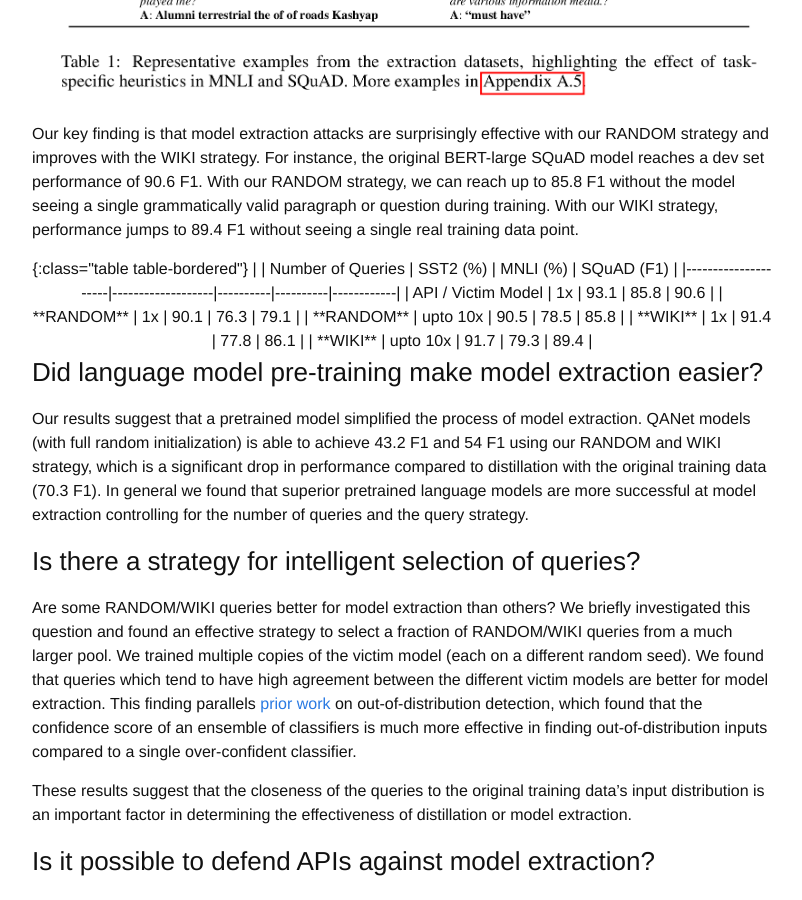
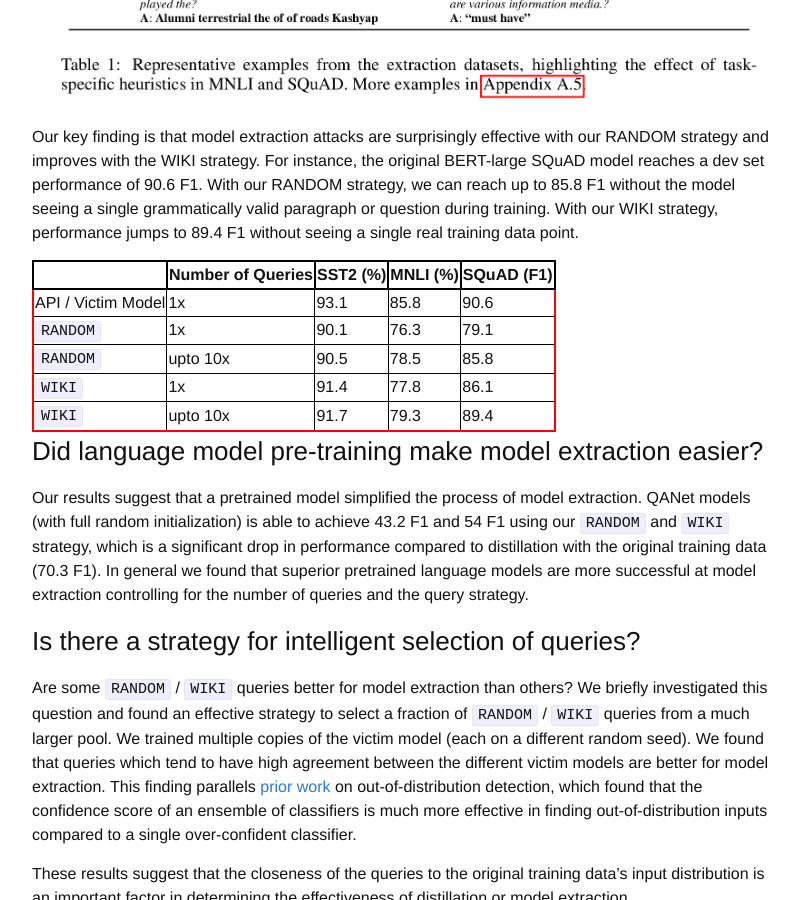
Before and after one commit to martiansideofthemoon/martiansideofthemoon.github.io, a Jekyll site: the page built from _posts/2020-02-10-model-extraction-bert.markdown, in a window 1280 px wide and 900 px high, scrolled down 2109 px. Shown: the whole window, without its empty margins (238-1040 px from the left). Built offline with Jekyll 4.4.1, drawn with Linux system fonts in a browser that asks for light colours; comment, search, counter and statistics services are not loaded.

Commit message:
Adding bert extraction blogpost

```diff
--- a/_posts/2020-02-10-model-extraction-bert.markdown
+++ b/_posts/2020-02-10-model-extraction-bert.markdown
@@ -33,30 +33,29 @@ Commercial APIs tend to be cheap. Based on [cost estimates](https://cloud.google
 
 In our paper we focus on modern transfer learning settings in NLP, where the victim model is assumed to be a BERT-based classifier or question answering model. We assume that the attacker also has access to freely availablel large pretrained language models, but the attacker has no access to the original training data.
 
-We use two strategies to construct attack queries. The first strategy (**RANDOM**) uses nonsensical, random sequences of tokens sampled from Wikitext103's unigram distribution. The second strategy (**WIKI**) uses sentences / paragraphs from WikiText103. For tasks expecting a pair of inputs (MNLI, SQuAD), we use simple heuristics to construct the hypothesis (replace 3 words in premise with random words from Wikitext103) and question (sample words from the paragraph, prepend a Wh- word, append ? at the end) respectively. To get an idea of the kind of training data we used, look at the table below.
+We use two strategies to construct attack queries. The first strategy (`RANDOM`) uses nonsensical, random sequences of tokens sampled from Wikitext103's unigram distribution. The second strategy (`WIKI`) uses sentences / paragraphs from WikiText103. For tasks expecting a pair of inputs (MNLI, SQuAD), we use simple heuristics to construct the hypothesis (replace 3 words in premise with random words from Wikitext103) and question (sample words from the paragraph, prepend a Wh- word, append ? at the end) respectively. To get an idea of the kind of training data we used, look at the table below.
 
 ![extraction_dataset]({{ site.url }}/assets/extraction_dataset.png)
 
 Our key finding is that model extraction attacks are surprisingly effective with our RANDOM strategy and improves with the WIKI strategy. For instance, the original BERT-large SQuAD model reaches a dev set performance of 90.6 F1. With our RANDOM strategy, we can reach up to 85.8 F1 without the model seeing a single grammatically valid paragraph or question during training. With our WIKI strategy, performance jumps to 89.4 F1 without seeing a single real training data point.
 
-<center>
-{:class="table table-bordered"}
+
 |                     | Number of Queries | SST2 (%) | MNLI (%) | SQuAD (F1) |
 |---------------------|-------------------|----------|----------|------------|
 | API / Victim Model  | 1x                | 93.1     | 85.8     | 90.6       |
-| **RANDOM**          | 1x                | 90.1     | 76.3     | 79.1       |
-| **RANDOM**          | upto 10x          | 90.5     | 78.5     | 85.8       |
-| **WIKI**            | 1x                | 91.4     | 77.8     | 86.1       |
-| **WIKI**            | upto 10x          | 91.7     | 79.3     | 89.4       |
-</center>
+| `RANDOM`            | 1x                | 90.1     | 76.3     | 79.1       |
+| `RANDOM`            | upto 10x          | 90.5     | 78.5     | 85.8       |
+| `WIKI`              | 1x                | 91.4     | 77.8     | 86.1       |
+| `WIKI`              | upto 10x          | 91.7     | 79.3     | 89.4       |
+
 
 ### Did language model pre-training make model extraction easier?
 
-Our results suggest that a pretrained model simplified the process of model extraction. QANet models (with full random initialization) is able to achieve 43.2 F1 and 54 F1 using our RANDOM and WIKI strategy, which is a significant drop in performance compared to distillation with the original training data (70.3 F1). In general we found that superior pretrained language models are more successful at model extraction controlling for the number of queries and the query strategy.
+Our results suggest that a pretrained model simplified the process of model extraction. QANet models (with full random initialization) is able to achieve 43.2 F1 and 54 F1 using our `RANDOM` and `WIKI` strategy, which is a significant drop in performance compared to distillation with the original training data (70.3 F1). In general we found that superior pretrained language models are more successful at model extraction controlling for the number of queries and the query strategy.
 
 ### Is there a strategy for intelligent selection of queries?
 
-Are some RANDOM/WIKI queries better for model extraction than others? We briefly investigated this question and found an effective strategy to select a fraction of RANDOM/WIKI queries from a much larger pool. We trained multiple copies of the victim model (each on a different random seed). We found that queries which tend to have high agreement between the different victim models are better for model extraction. This finding parallels [prior work](https://papers.nips.cc/paper/7219-simple-and-scalable-predictive-uncertainty-estimation-using-deep-ensembles.pdf) on out-of-distribution detection, which found that the confidence score of an ensemble of classifiers is much more effective in finding out-of-distribution inputs compared to a single over-confident classifier.
+Are some `RANDOM` / `WIKI` queries better for model extraction than others? We briefly investigated this question and found an effective strategy to select a fraction of `RANDOM` / `WIKI` queries from a much larger pool. We trained multiple copies of the victim model (each on a different random seed). We found that queries which tend to have high agreement between the different victim models are better for model extraction. This finding parallels [prior work](https://papers.nips.cc/paper/7219-simple-and-scalable-predictive-uncertainty-estimation-using-deep-ensembles.pdf) on out-of-distribution detection, which found that the confidence score of an ensemble of classifiers is much more effective in finding out-of-distribution inputs compared to a single over-confident classifier.
 
 These results suggest that the closeness of the queries to the original training data's input distribution is an important factor in determining the effectiveness of distillation or model extraction.
 
```
